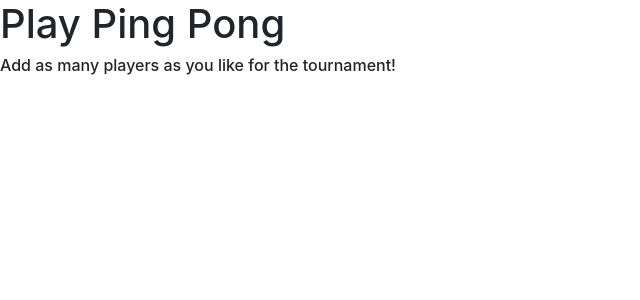
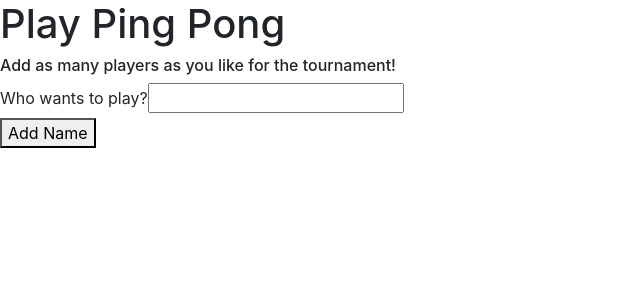
Before and after one commit to benmason1992/tech-challenge, a React (Create React App) app: page / in a window 1280 px wide. Shown: the top 300 px of the page, without its empty margins (0-640 px from the left). Built offline with nearby package versions, Linux system fonts and the light colour scheme.

Commit message:
added a form to create the individual players, also added an empty array of players to the initial state

```diff
--- a/src/App.js
+++ b/src/App.js
@@ -1,10 +1,15 @@
 import React from 'react';
 import Header from "./Components/Header";
+import Add from "./Components/AddPlayer/Add"
 import './App.css';
 
 function App() {
   return (
-    <Header>Play Ping Pong</Header>
+    <>
+      <Header>Play Ping Pong</Header>
+      <Add />
+
+    </>
 
   );
 }
--- /dev/null
+++ b/src/Components/AddPlayer/Add.js
@@ -0,0 +1,16 @@
+import React from 'react'
+
+export default () => {
+
+    return (
+        <form>
+            <div>
+                <label>Who wants to play?</label>
+                <input></input>
+            </div>
+            <button>Add Name</button>
+        </form>
+
+    )
+
+}
--- /dev/null
+++ b/src/data/initial.js
@@ -0,0 +1,3 @@
+export default {
+    players: []
+}
```
